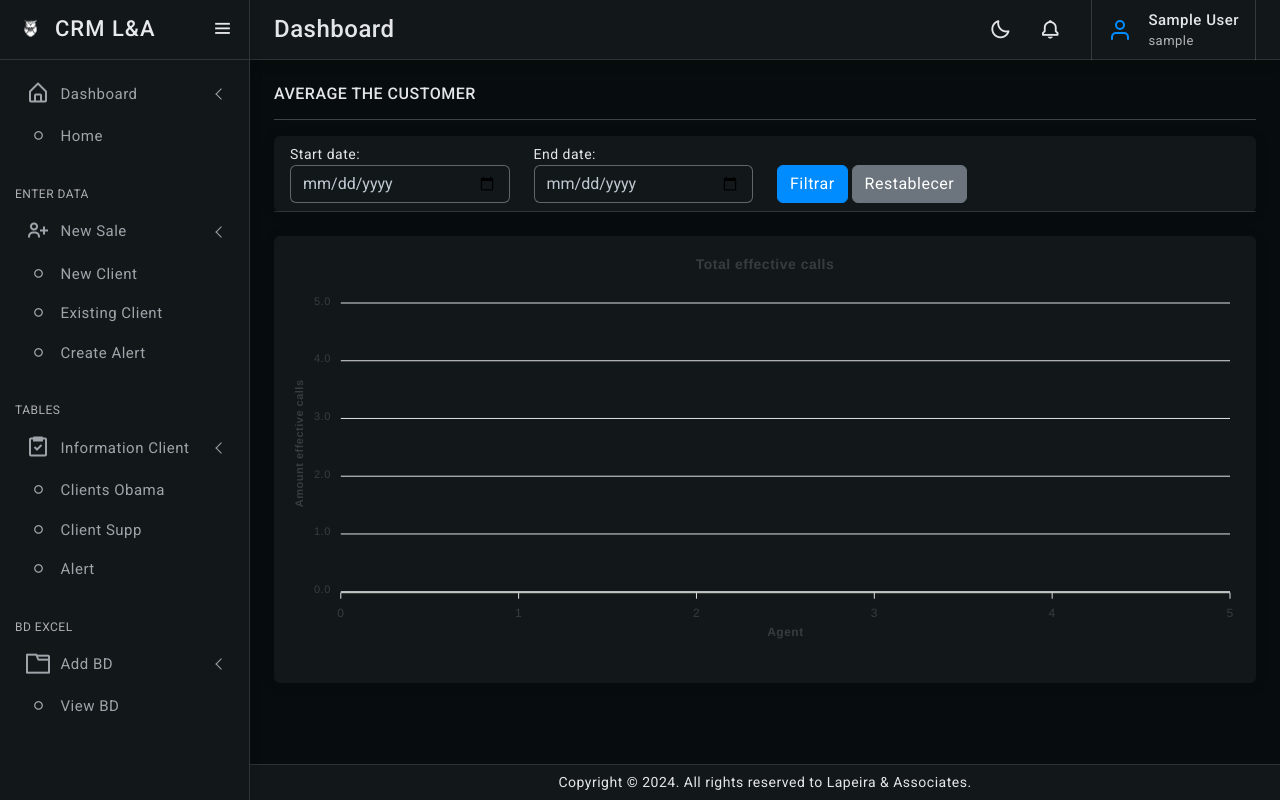
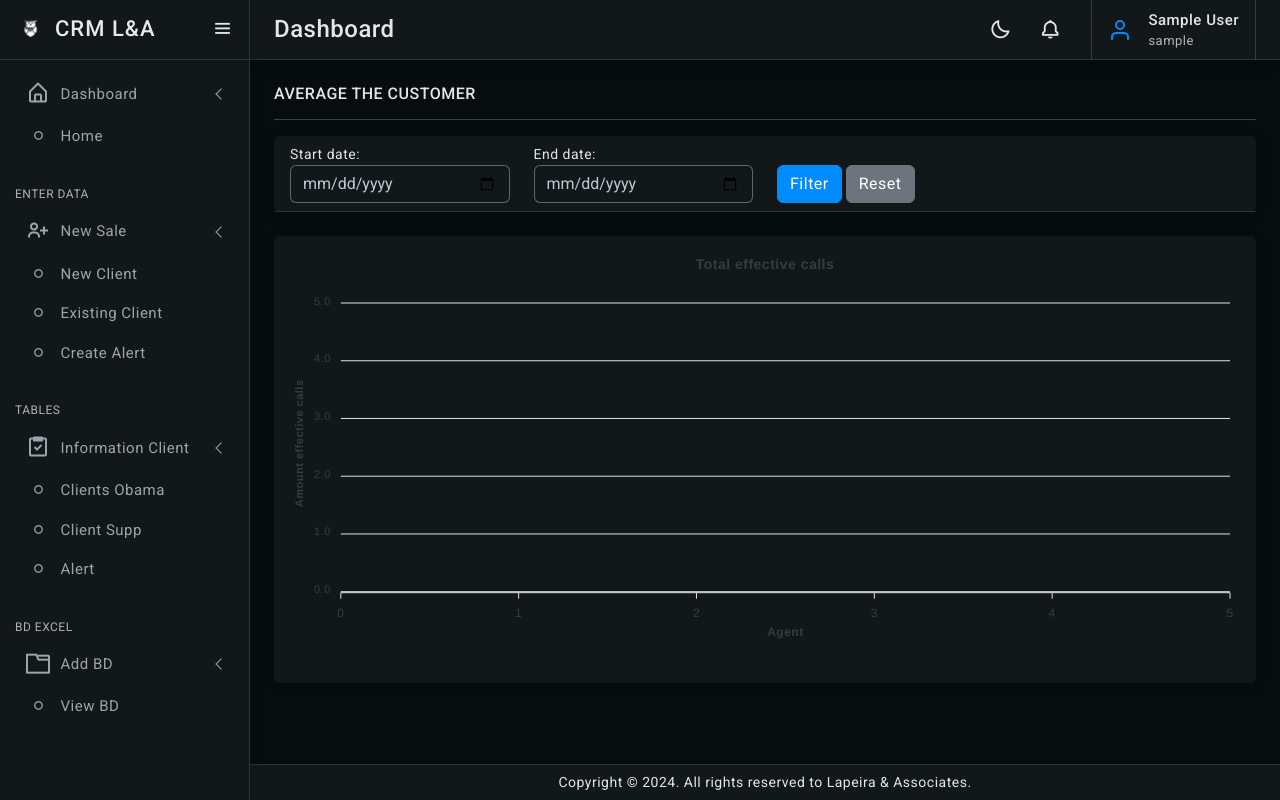
Before and after one commit to Elias0428/CRM, a Django app: page /averageCustomer in a window 1280 px wide. Run offline with Django 5.2, Linux system fonts and the light colour scheme; the visitor is signed in with stand-in values (Sample User, id 1); data comes from the database, SQL or seed files in the repository; data that the repository does not hold is empty; some libraries are stand-ins or nearby versions.

Commit message:
change prodution

```diff
--- a/app/templates/chart/averageCustomer.html
+++ b/app/templates/chart/averageCustomer.html
@@ -37,8 +37,8 @@
                 <input type="date" name="end_date" id="end_date" class="form-control" value="{{ end_date|date:'Y-m-d'|default:'' }}">
             </div>
             <div class="col-md-4 align-self-end mt-2">
-                <button type="submit" class="btn btn-primary">Filtrar</button>
-                <a href="{% url 'averageCustomer' %}" class="btn btn-secondary">Restablecer</a>
+                <button type="submit" class="btn btn-primary">Filter</button>
+                <a href="{% url 'averageCustomer' %}" class="btn btn-secondary">Reset</a>
             </div>
         </form>
     </div>
--- a/app/templates/table/typification.html
+++ b/app/templates/table/typification.html
@@ -41,7 +41,7 @@
                 <select class="form-select" name="agent" id="agent" required>
                     <option value="" disabled selected>Select Please</option>
                     {% for agent in agents %}
-                        <option value="{{ agent.id }}" {% if agent.id == agent.id %}selected{% endif %} >{{ agent.first_name }} {{ agent.last_name }}</option>
+                        <option value="{{ agent.id }}" >{{ agent.first_name }} {{ agent.last_name }}</option>
                     {% endfor %}
                 </select>
             </div>
```
